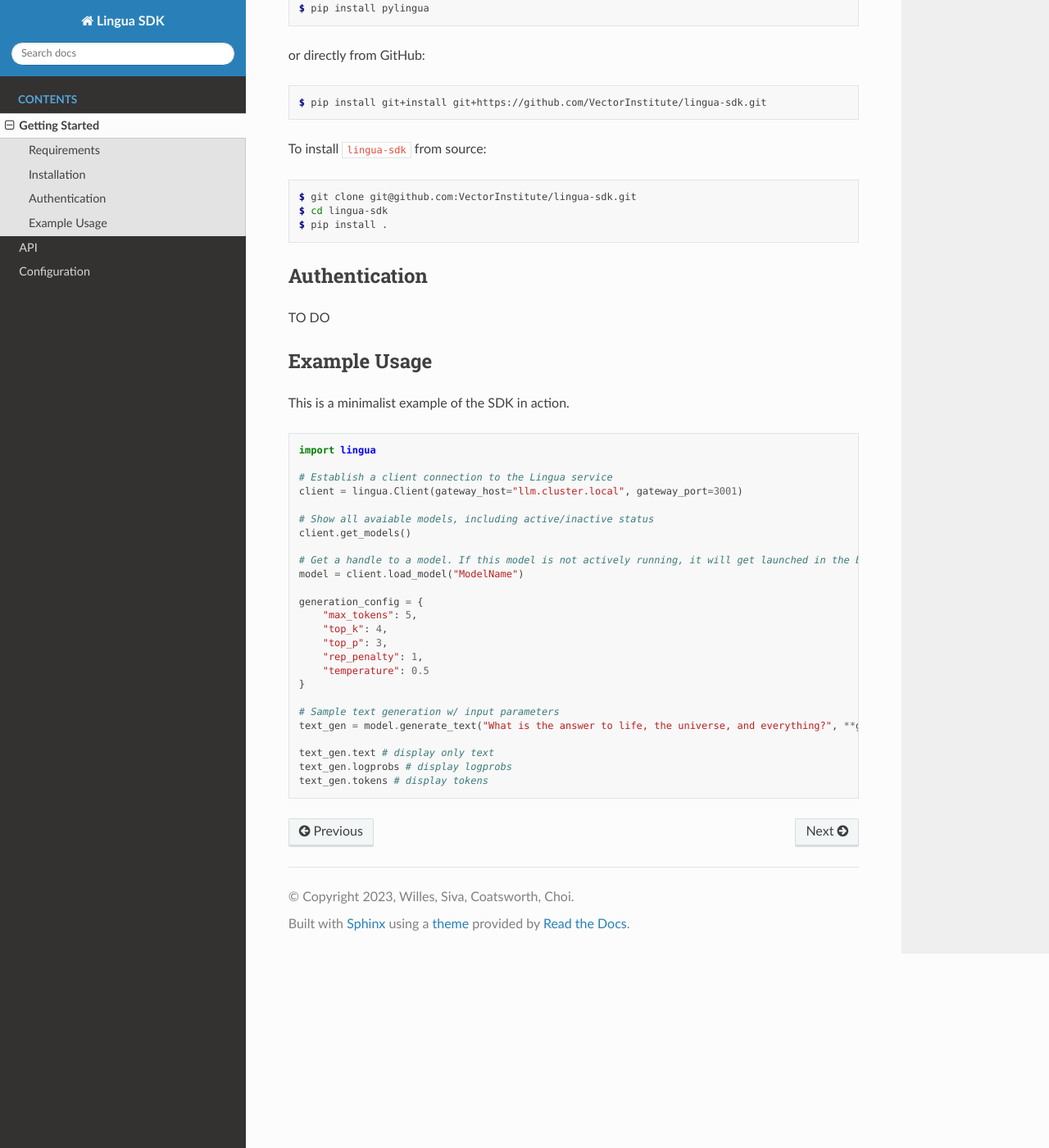
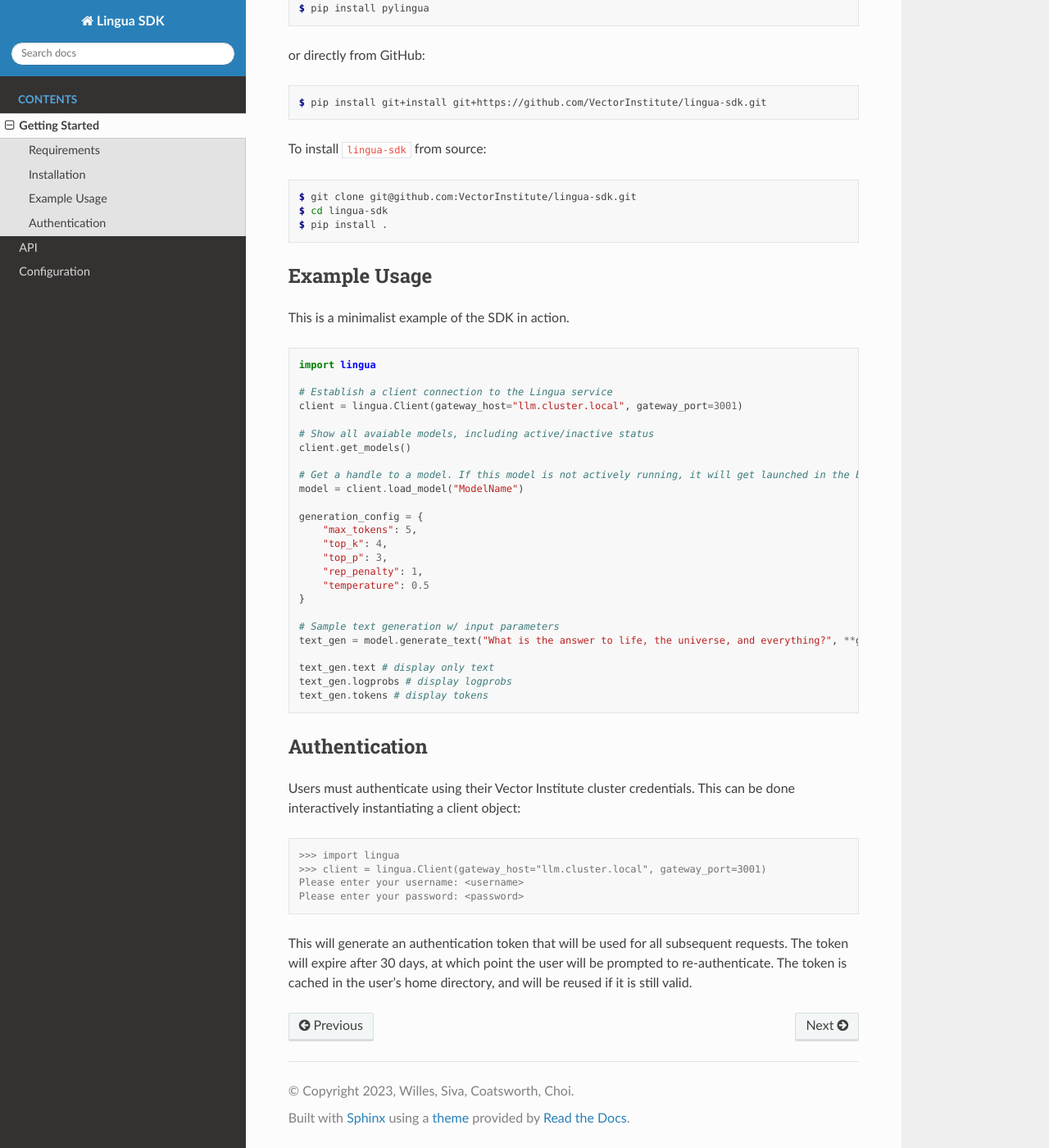
Before and after one commit to VectorInstitute/kaleidoscope-sdk, a Sphinx documentation site: the page built from docs/getting_started.rst, in a window 1280 px wide and 1400 px high, scrolled down 428 px. Shown: the whole window at 82% size. Built offline with Sphinx 7.4.7 and the Read the Docs theme 2.0.0, drawn with Linux system fonts in a browser that asks for light colours.

Commit message:
Add comments on authentication

```diff
--- a/docs/getting_started.rst
+++ b/docs/getting_started.rst
@@ -32,10 +32,6 @@
     $ cd lingua-sdk
     $ pip install .
 
-Authentication
---------------
-
-TO DO
 
 Example Usage
 -------------
@@ -69,3 +65,18 @@
     text_gen.text # display only text
     text_gen.logprobs # display logprobs
     text_gen.tokens # display tokens
+
+Authentication
+--------------
+
+Users must authenticate using their Vector Institute cluster credentials. This can be done interactively instantiating a client object:
+
+.. code-block:: console
+
+    >>> import lingua
+    >>> client = lingua.Client(gateway_host="llm.cluster.local", gateway_port=3001)
+    Please enter your username: <username>
+    Please enter your password: <password>
+
+This will generate an authentication token that will be used for all subsequent requests. The token will expire after 30 days, at which point the user will be prompted to re-authenticate.
+The token is cached in the user's home directory, and will be reused if it is still valid.
```
